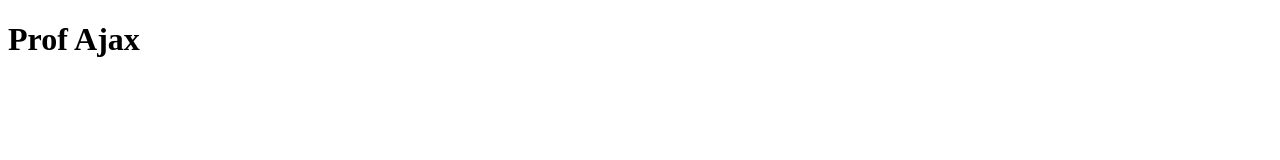
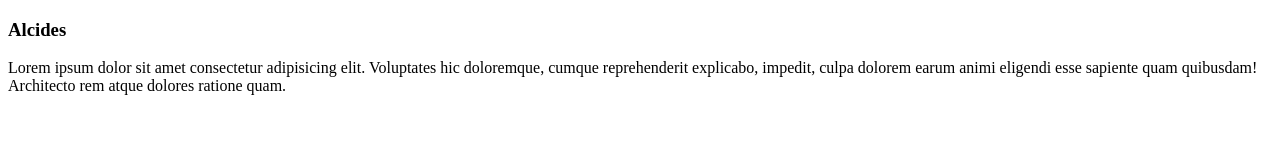
Before and after one commit to alcidestbj/profcode, a plain HTML site: page index.html in a window 1280 px wide. Drawn offline with Linux system fonts and the light colour scheme.

Commit message:
alterei o index

```diff
--- a/index.html
+++ b/index.html
@@ -7,7 +7,7 @@
 </head>
 <body>
 
-    <h1>Prof Ajax</h1>
-
+    <h3>Alcides</h3>
+    <p>Lorem ipsum dolor sit amet consectetur adipisicing elit. Voluptates hic doloremque, cumque reprehenderit explicabo, impedit, culpa dolorem earum animi eligendi esse sapiente quam quibusdam! Architecto rem atque dolores ratione quam.</p>
 </body>
 </html>
```
